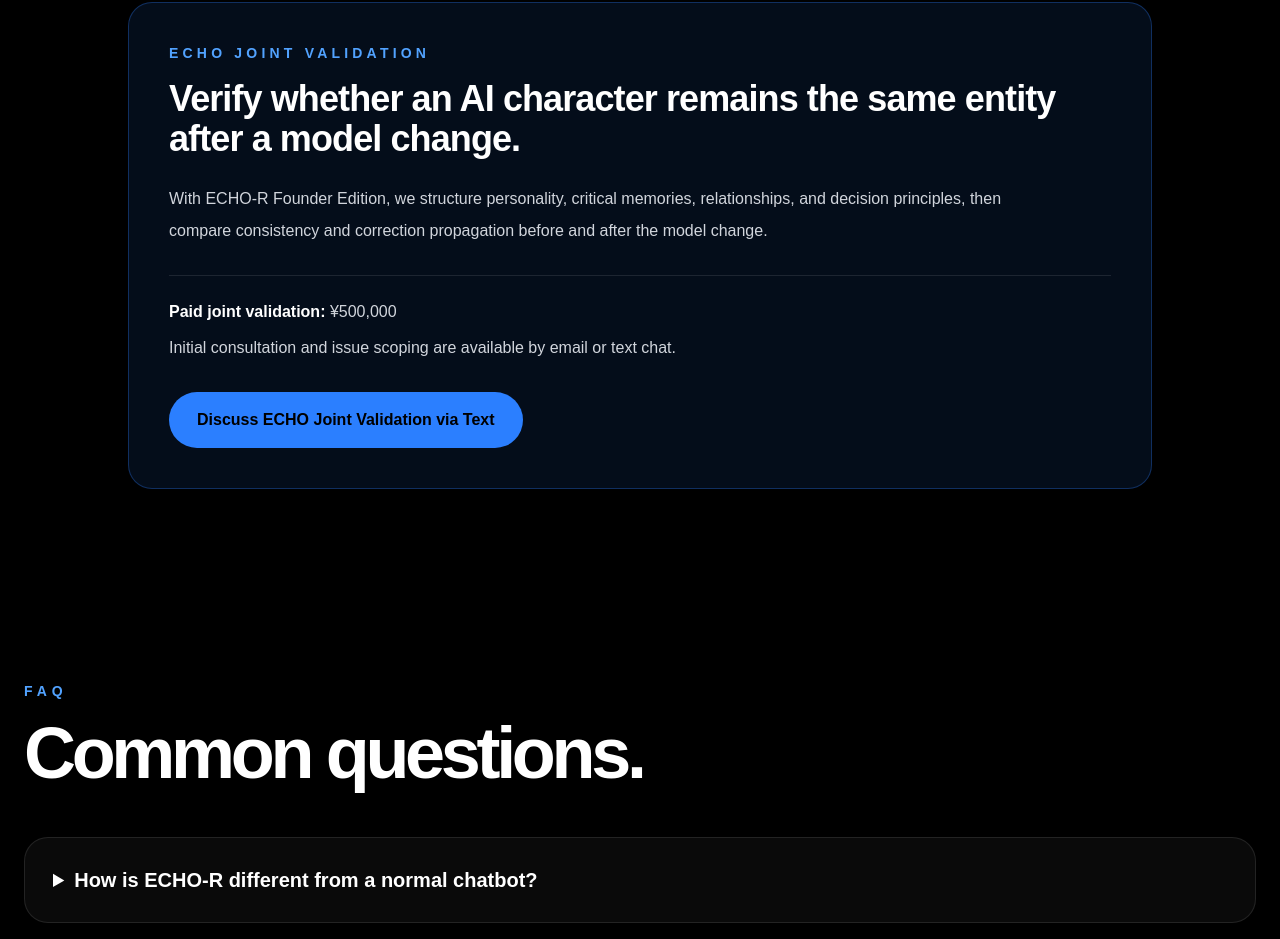
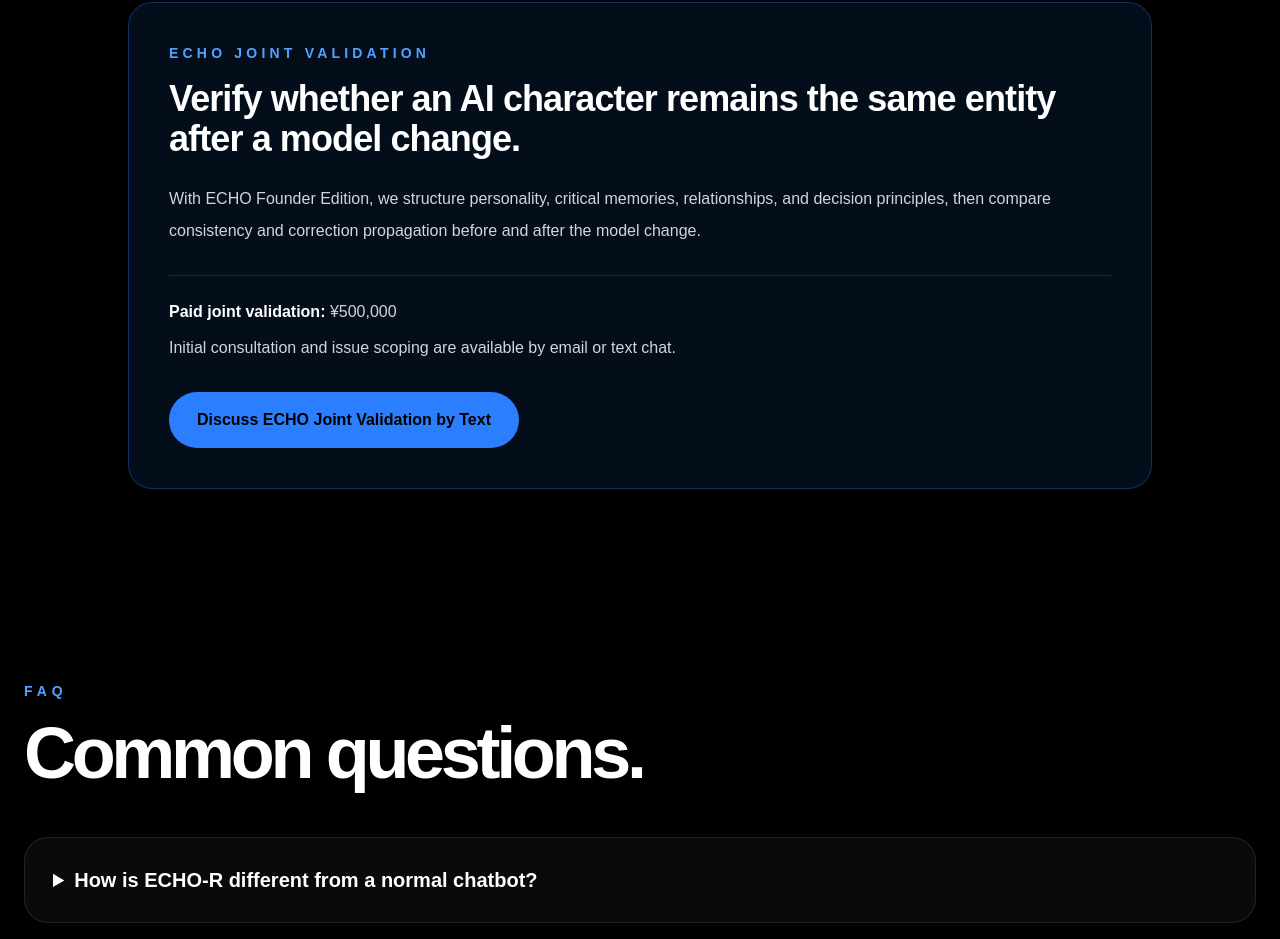
Before and after one commit to soulbysilve-commits/echo-r, a Next.js app: page / in a window 1280 px wide. Shown: the part 4627-5566 px from the top of the page. Built offline with nearby package versions, Linux system fonts and the light colour scheme.

Commit message:
Refine ECHO validation CTA wording

```diff
--- a/app/page.tsx
+++ b/app/page.tsx
@@ -420,7 +420,7 @@
           </h2>
 
           <p className="mt-6 max-w-4xl leading-8 text-gray-300">
-            With ECHO-R Founder Edition, we structure personality, critical
+            With ECHO Founder Edition, we structure personality, critical
             memories, relationships, and decision principles, then compare
             consistency and correction propagation before and after the model
             change.
@@ -444,7 +444,7 @@
             href="/contact"
             className="mt-8 inline-flex rounded-full bg-blue-500 px-7 py-4 font-bold text-black transition hover:bg-blue-400"
           >
-            Discuss ECHO Joint Validation via Text
+            Discuss ECHO Joint Validation by Text
           </a>
         </div>
       </section>
```
